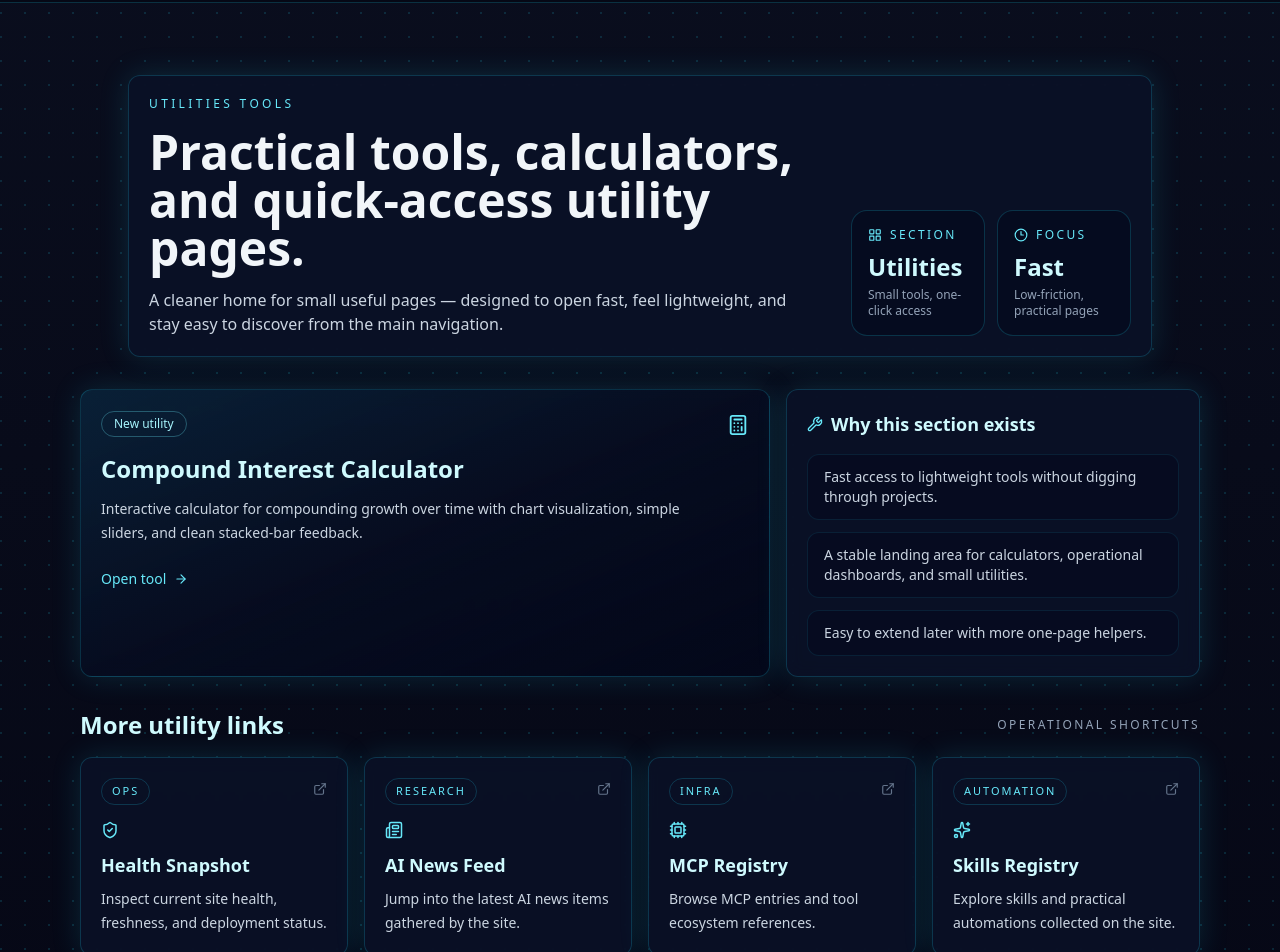
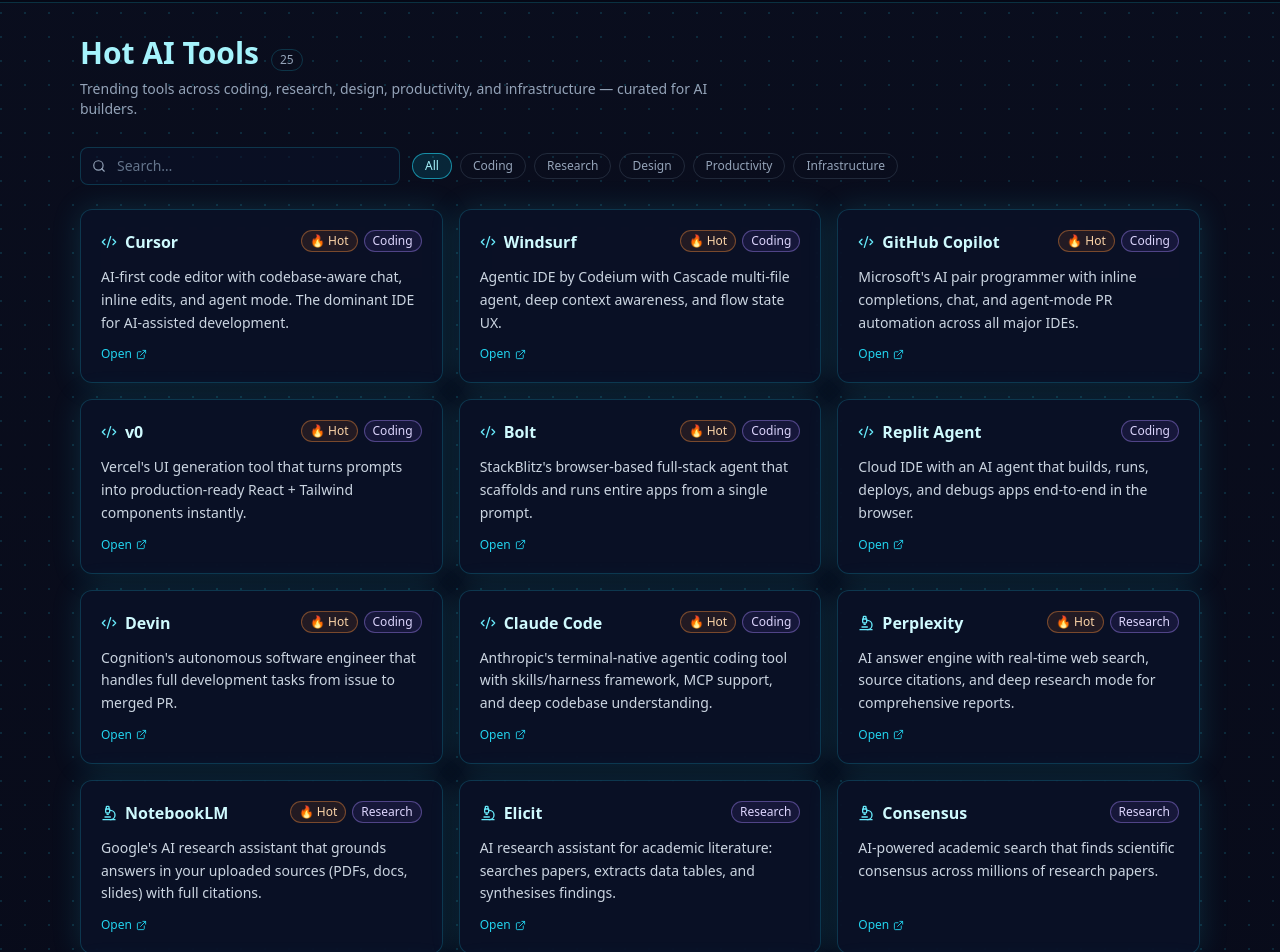
Before and after one commit to fyxai/fyxai.github.io, a Next.js app: page /utilities in a window 1280 px wide. Shown: the part 60-1012 px from the top of the page. Built offline with nearby package versions, Linux system fonts and the light colour scheme.

Commit message:
feat: utilities page dual-zone — hot AI tools nav + developer tools

```diff
--- a/app/utilities/page.jsx
+++ b/app/utilities/page.jsx
@@ -1,127 +1,116 @@
-import Link from 'next/link';
-import { Wrench, Calculator, ShieldCheck, Newspaper, Cpu, Sparkles, ExternalLink, ArrowRight, Clock3, LayoutGrid } from 'lucide-react';
+import { ExternalLink, Code2, Microscope, Palette, Zap, Server } from 'lucide-react';
+import utilities from '../../data/utilities.json';
+import { Badge } from '../../components/Badge';
+import { FilterBar } from '../../components/FilterBar';
+import { SectionHeader } from '../../components/SectionHeader';
 
-const featuredTool = {
-  title: 'Compound Interest Calculator',
-  desc: 'Interactive calculator for compounding growth over time with chart visualization, simple sliders, and clean stacked-bar feedback.',
-  href: '/utilities/compound-interest.html',
-  icon: Calculator,
-  badge: 'New utility',
+export const metadata = { title: 'Utilities | FYXAI' };
+
+const CATEGORY_ICONS = {
+  Coding:         Code2,
+  Research:       Microscope,
+  Design:         Palette,
+  Productivity:   Zap,
+  Infrastructure: Server,
 };
 
-const utilityLinks = [
+const AI_TOOL_CATEGORIES = ['Coding', 'Research', 'Design', 'Productivity', 'Infrastructure'];
+
+const devTools = [
   {
-    title: 'Health Snapshot',
-    desc: 'Inspect current site health, freshness, and deployment status.',
-    href: '/health',
-    icon: ShieldCheck,
-    kind: 'Ops',
+    title: 'Token Calculator',
+    desc: 'Estimate token counts for prompts across GPT-4o, Claude, and Gemini. Useful for budgeting context windows.',
+    href: 'https://platform.openai.com/tokenizer',
   },
   {
-    title: 'AI News Feed',
-    desc: 'Jump into the latest AI news items gathered by the site.',
-    href: '/news',
-    icon: Newspaper,
-    kind: 'Research',
+    title: 'AI API Pricing Comparison',
+    desc: 'Compare input/output token costs across OpenAI, Anthropic, Google, and open-source models.',
+    href: 'https://artificialanalysis.ai/models',
   },
   {
-    title: 'MCP Registry',
-    desc: 'Browse MCP entries and tool ecosystem references.',
-    href: '/mcp',
-    icon: Cpu,
-    kind: 'Infra',
+    title: 'Prompt Template Library',
+    desc: 'Browse community-curated prompt templates for coding, research, summarisation, and data extraction.',
+    href: 'https://promptbase.com',
   },
   {
-    title: 'Skills Registry',
-    desc: 'Explore skills and practical automations collected on the site.',
-    href: '/skills',
-    icon: Sparkles,
-    kind: 'Automation',
+    title: 'Model Benchmarks',
+    desc: 'Up-to-date MMLU, HumanEval, MATH, and GPQA leaderboards comparing frontier and open-source models.',
+    href: 'https://huggingface.co/spaces/HuggingFaceH4/open_llm_leaderboard',
   },
-];
-
-const quickNotes = [
-  'Fast access to lightweight tools without digging through projects.',
-  'A stable landing area for calculators, operational dashboards, and small utilities.',
-  'Easy to extend later with more one-page helpers.',
 ];
 
 export default function UtilitiesPage() {
   return (
-    <section className="space-y-8 py-10">
-      <div className="card mx-auto max-w-5xl overflow-hidden">
-        <div className="flex flex-col gap-6 lg:flex-row lg:items-end lg:justify-between">
-          <div className="max-w-3xl">
-            <p className="text-xs uppercase tracking-[0.28em] text-cyan-300">Utilities Tools</p>
-            <h1 className="mt-4 text-3xl font-bold leading-tight md:text-5xl">Practical tools, calculators, and quick-access utility pages.</h1>
-            <p className="mt-4 max-w-2xl text-slate-300">
-              A cleaner home for small useful pages — designed to open fast, feel lightweight, and stay easy to discover from the main navigation.
-            </p>
-          </div>
-          <div className="grid grid-cols-2 gap-3 lg:min-w-[280px]">
-            <div className="rounded-2xl border border-cyan-400/20 bg-slate-950/40 p-4">
-              <div className="flex items-center gap-2 text-xs uppercase tracking-[0.2em] text-cyan-300"><LayoutGrid size={14} /> Section</div>
-              <div className="mt-2 text-2xl font-semibold text-cyan-100">Utilities</div>
-              <div className="mt-1 text-xs text-slate-400">Small tools, one-click access</div>
+    <section className="space-y-12">
+      {/* Zone 1: Hot AI Tools */}
+      <div>
+        <SectionHeader
+          title="Hot AI Tools"
+          count={utilities.length}
+          description="Trending tools across coding, research, design, productivity, and infrastructure — curated for AI builders."
+        />
+
+        <FilterBar
+          items={utilities}
+          categories={AI_TOOL_CATEGORIES}
+          searchFields={['name', 'desc']}
+          categoryField="category"
+        >
+          {(filtered) => (
+            <div className="grid grid-cols-1 gap-4 md:grid-cols-2 xl:grid-cols-3">
+              {filtered.map((tool) => {
+                const Icon = CATEGORY_ICONS[tool.category] ?? Zap;
+                return (
+                  <a
+                    key={tool.name}
+                    href={tool.url}
+                    target="_blank"
+                    rel="noreferrer"
+                    className="card group flex flex-col gap-3 transition hover:-translate-y-1 hover:border-cyan-300/50"
+                  >
+                    <div className="flex items-start justify-between gap-2">
+                      <div className="flex items-center gap-2">
+                        <Icon size={16} className="shrink-0 text-cyan-300" />
+                        <span className="font-semibold text-cyan-100">{tool.name}</span>
+                      </div>
+                      <div className="flex shrink-0 gap-1.5">
+                        {tool.hot && <Badge variant="hot">🔥 Hot</Badge>}
+                        <Badge variant="category">{tool.category}</Badge>
+                      </div>
+                    </div>
+                    <p className="text-sm text-slate-300 leading-relaxed">{tool.desc}</p>
+                    <span className="mt-auto inline-flex items-center gap-1 text-xs text-cyan-400 group-hover:text-cyan-300">
+                      Open <ExternalLink size={11} />
+                    </span>
+                  </a>
+                );
+              })}
             </div>
-            <div className="rounded-2xl border border-cyan-400/20 bg-slate-950/40 p-4">
-              <div className="flex items-center gap-2 text-xs uppercase tracking-[0.2em] text-cyan-300"><Clock3 size={14} /> Focus</div>
-              <div className="mt-2 text-2xl font-semibold text-cyan-100">Fast</div>
-              <div className="mt-1 text-xs text-slate-400">Low-friction, practical pages</div>
-            </div>
-          </div>
-        </div>
+          )}
+        </FilterBar>
       </div>
 
-      <div className="grid grid-cols-1 gap-4 lg:grid-cols-[1.25fr_0.75fr]">
-        <Link href={featuredTool.href} className="card group block border-cyan-300/30 bg-gradient-to-br from-cyan-500/10 via-slate-950/40 to-slate-950/80 transition hover:-translate-y-1 hover:border-cyan-300/60">
-          <div className="flex items-start justify-between gap-4">
-            <div>
-              <div className="inline-flex items-center rounded-full border border-cyan-300/30 px-3 py-1 text-xs text-cyan-200">
-                {featuredTool.badge}
-              </div>
-              <h2 className="mt-4 text-2xl font-semibold text-cyan-100">{featuredTool.title}</h2>
-              <p className="mt-3 max-w-2xl text-sm leading-6 text-slate-300">{featuredTool.desc}</p>
-            </div>
-            <featuredTool.icon size={22} className="mt-1 shrink-0 text-cyan-300" />
-          </div>
-          <div className="mt-6 inline-flex items-center gap-2 text-sm text-cyan-300 group-hover:text-cyan-200">
-            Open tool <ArrowRight size={14} />
-          </div>
-        </Link>
-
-        <div className="card">
-          <h2 className="flex items-center gap-2 text-lg font-semibold text-cyan-100">
-            <Wrench size={16} className="text-cyan-300" /> Why this section exists
-          </h2>
-          <ul className="mt-4 space-y-3 text-sm text-slate-300">
-            {quickNotes.map((note) => (
-              <li key={note} className="rounded-xl border border-cyan-400/10 bg-slate-950/30 px-4 py-3">
-                {note}
-              </li>
-            ))}
-          </ul>
-        </div>
-      </div>
-
+      {/* Zone 2: Developer Tools */}
       <div>
-        <div className="mb-4 flex items-center justify-between gap-3">
-          <h2 className="text-2xl font-semibold text-cyan-100">More utility links</h2>
-          <p className="text-xs uppercase tracking-[0.2em] text-slate-400">Operational shortcuts</p>
-        </div>
-        <div className="grid grid-cols-1 gap-4 md:grid-cols-2 xl:grid-cols-4">
-          {utilityLinks.map(({ title, desc, href, icon: Icon, kind }) => (
-            <Link key={href} href={href} className="card block transition hover:-translate-y-1 hover:border-cyan-300/50">
-              <div className="flex items-start justify-between gap-3">
-                <div className="inline-flex items-center rounded-full border border-cyan-400/20 px-2.5 py-1 text-[11px] uppercase tracking-[0.18em] text-cyan-300">
-                  {kind}
-                </div>
-                <ExternalLink size={14} className="mt-1 text-slate-500" />
-              </div>
-              <Icon size={18} className="mt-4 text-cyan-300" />
-              <h3 className="mt-3 text-lg font-semibold text-cyan-100">{title}</h3>
-              <p className="mt-2 text-sm leading-6 text-slate-300">{desc}</p>
-            </Link>
+        <SectionHeader
+          title="Developer Tools"
+          description="Quick-access resources for prompt engineering, model selection, and API budgeting."
+        />
+        <div className="grid grid-cols-1 gap-4 md:grid-cols-2">
+          {devTools.map((tool) => (
+            <a
+              key={tool.title}
+              href={tool.href}
+              target="_blank"
+              rel="noreferrer"
+              className="card group flex flex-col gap-2 transition hover:-translate-y-1 hover:border-cyan-300/50"
+            >
+              <h3 className="font-semibold text-cyan-100">{tool.title}</h3>
+              <p className="text-sm text-slate-300">{tool.desc}</p>
+              <span className="mt-auto inline-flex items-center gap-1 text-xs text-cyan-400 group-hover:text-cyan-300">
+                Open <ExternalLink size={11} />
+              </span>
+            </a>
           ))}
         </div>
       </div>
```
